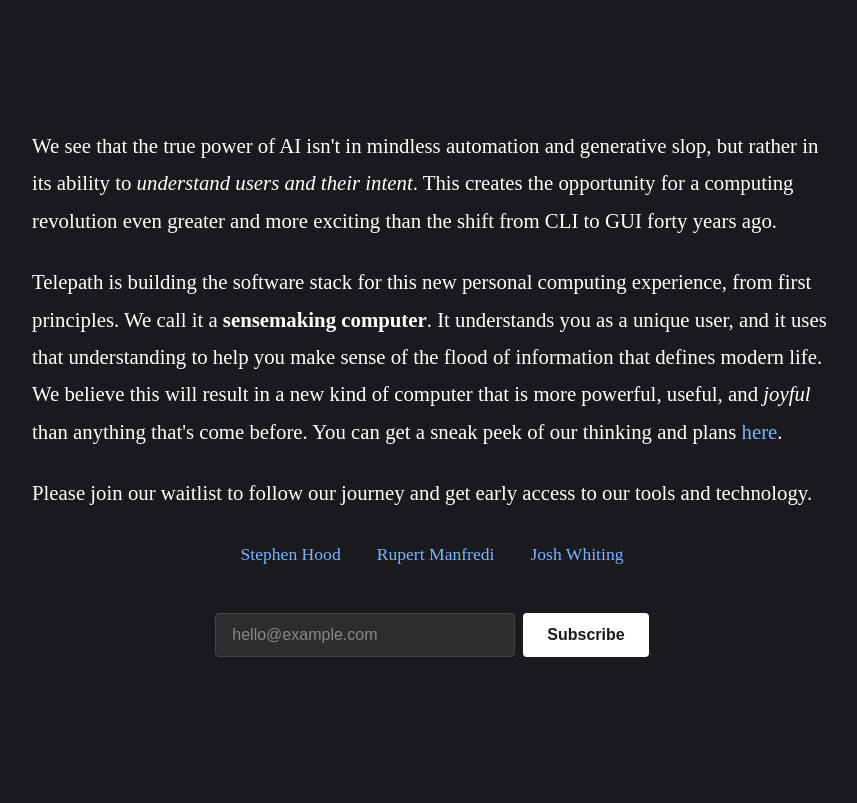
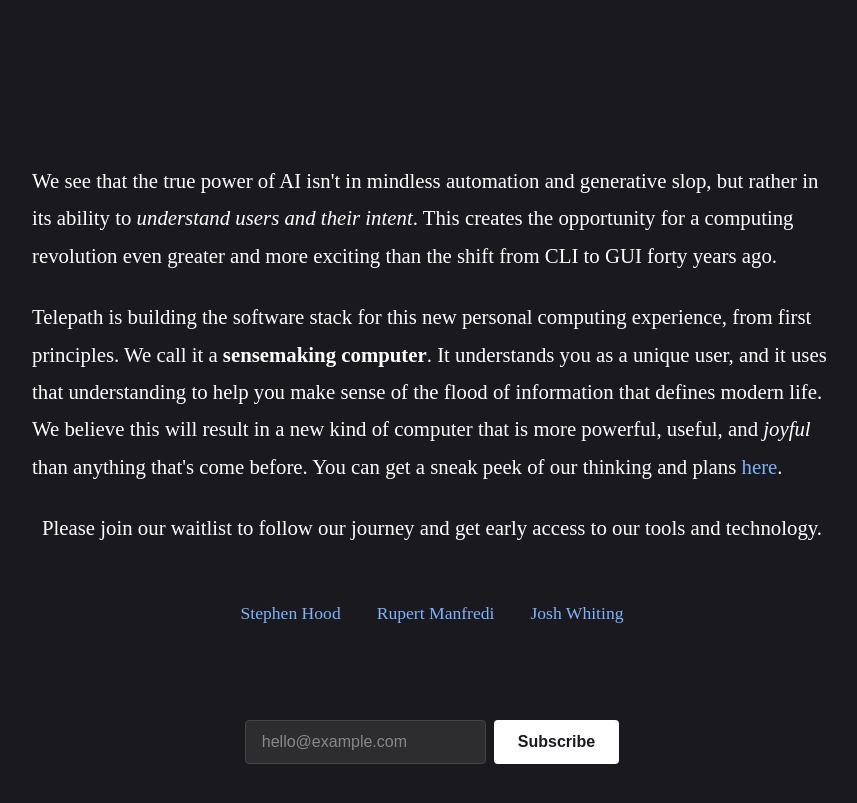
Before and after one commit to stlhood/stlhood.github.io, a plain HTML site: page test7/landing.html in a window 1280 px wide. Shown: the part 6780-7583 px from the top of the page, without its empty margins (208-1065 px from the left). Before the commit the page ends 7485 px from the top, so only its background shows below. Drawn offline with nearby package versions, Linux system fonts and the light colour scheme; a web font is replaced by a local one.

Commit message:
fix last page layout

```diff
--- a/test7/landing.html
+++ b/test7/landing.html
@@ -195,6 +195,11 @@
       margin: 0 auto;
       z-index: 60;
       font-weight: 400;
+      /* center content in the final page, ensure it's a full page which also ensures the jenga tower fades out */
+      min-height: 90vh; /* approx 90 due to header */
+      display: flex;
+      flex-direction: column;
+      justify-content: center;
     }
     #manifesto h1 {
       font-size: 3rem;
```
Also changed, not shown: test7/landing3.html (+5 -0 lines).
